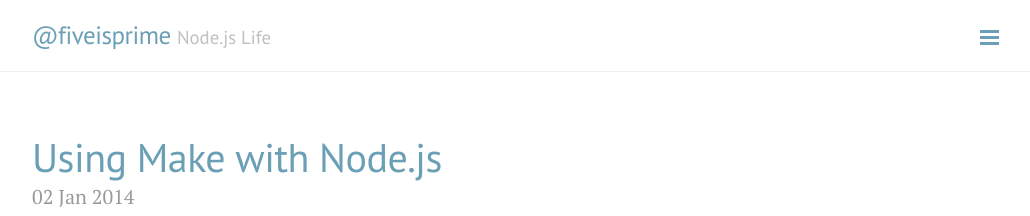
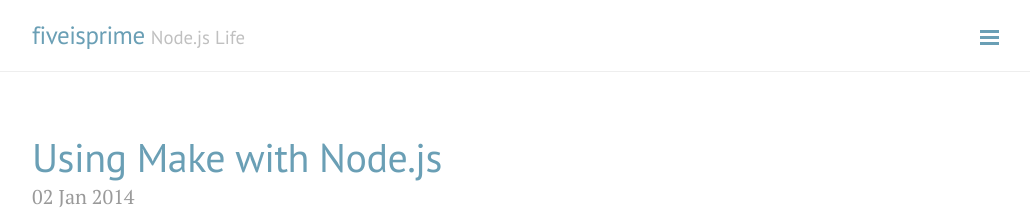
Before and after one commit to fiveisprime/fiveisprime.github.io, a Jekyll site: the page built from index.html, in a window 1280 px wide and 900 px high. Shown: the top 216 px of the window, without its empty margins (248-1278 px from the left). Built offline with Jekyll 4.4.1, drawn with Linux system fonts in a browser that asks for light colours; Markdown is read by kramdown in place of the engine named in the settings; the list of posts is cut into pages by our own code.

```diff
--- a/_config.yml
+++ b/_config.yml
@@ -6,7 +6,7 @@ pygments:         true
 permalink:        pretty
 
 # Setup
-title:            '@fiveisprime'
+title:            'fiveisprime'
 tagline:          'Node.js Life'
 description:      '@fiveisprime'
 url:              https://fiveisprime.github.io
```
